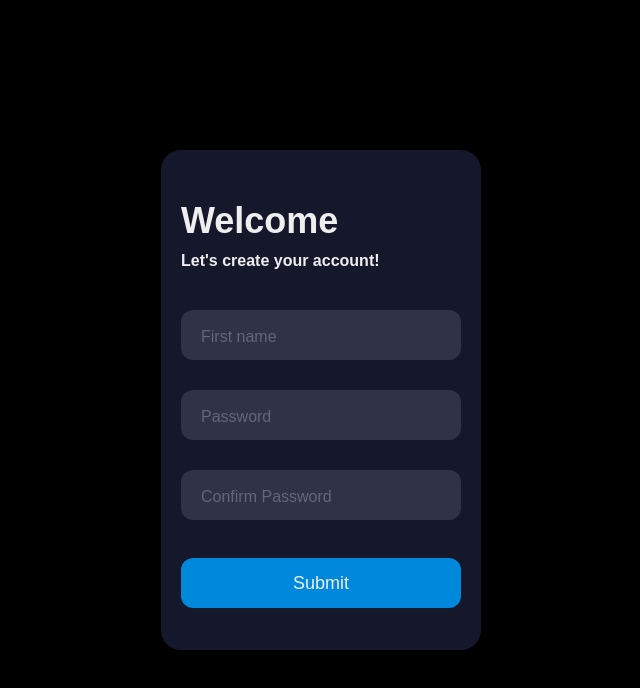
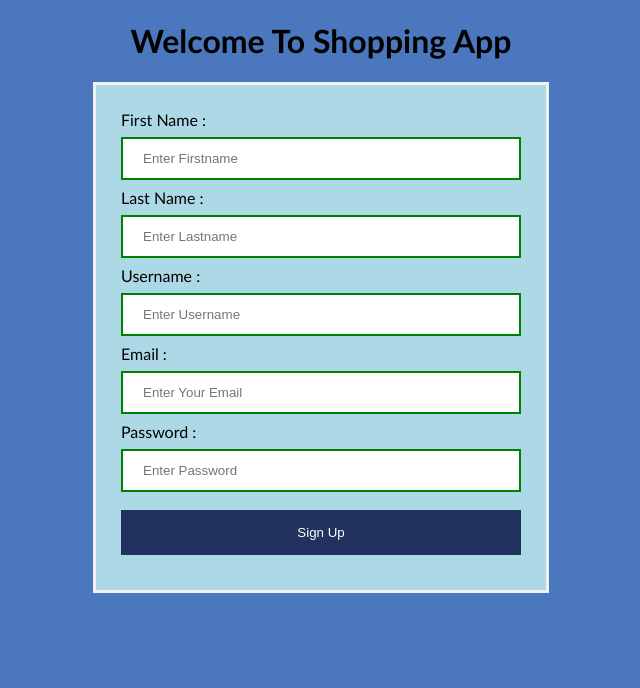
Before and after one commit to JamesKibathi/ShoppingList-App-GRP4-FrontEnd, a React (Create React App) app in the folder front-end/: page /signup in a window 1280 px wide. Shown: the top 688 px of the page, without its empty margins (319-959 px from the left). Built offline with nearby package versions, Linux system fonts and the light colour scheme.

Commit message:
Fixed bugs on the Login/Signup screens

```diff
--- a/front-end/src/APP/index.jsx
+++ b/front-end/src/APP/index.jsx
@@ -7,7 +7,7 @@ import { BrowserRouter,Routes,Route } from "react-router-dom";
 const APP=()=>{
   return <BrowserRouter>
     <Routes >
-        <Route path="" element={<Login/>}/>
+    <Route path="" element={<Login/>}/>
         <Route path="/signup" element={<Signup/>} />
         <Route path="/app" element={<App/>} />
     </Routes>
--- a/front-end/src/Login.js
+++ b/front-end/src/Login.js
@@ -27,28 +27,47 @@ function Login() {
             localStorage.setItem("authenticate", true)
             navigate("/app")
         }
+        else{
+            alert("Wrong credentials, Please check username or password")
+        }
 
     }
 
     return (
-        <div className='mainDiv'>
-        <form class="form" onSubmit={handleSubmit}>
-            <div className="title">Welcome</div>
-            <div className="subtitle">Let's create your account!</div>
-            <div className="input-container ic1">
-                <input id="firstname" className="input" type="text" placeholder=" " onChange={(e) => setUserName(e.target.value)} value={username} />
-                <div className="cut"></div>
-                <label for="firstname" className="placeholder">First name</label>
+
+        <>
+        <div className="login-body">
+          <center> <h1> Welcome To Shopping App </h1> </center>
+          <form onSubmit={handleSubmit} className='form'>
+            <div className="container">
+              <label>Username : </label>
+              <input type="text" placeholder="Enter Username" name="username" onChange={(e) => setUserName(e.target.value)} value={username}/>
+              <label>Password : </label>
+              <input type="password" placeholder="Enter Password" name="password" value={password} onChange={(e) => setPassword(e.target.value)}/>
+              <button type="submit">Login</button>
+              <Link to="/signup">Don't have an account? Create Account</Link>
             </div>
-            <div className="input-container ic2">
-                <input id="lastname" className="input" type="text" placeholder=" " value={password} onChange={(e) => setPassword(e.target.value)} />
-                <div className="cut"></div>
-                <label for="lastname" class="placeholder">Password</label>
-            </div>
-            <Link to="/signup">Signup</Link>
-            <input type="submit" class="submit" value="Submit" />
-        </form>
+          </form>
         </div>
+      </>
+        // <div className='mainDiv'>
+        // <form class="form" onSubmit={handleSubmit}>
+        //     <div className="title">Welcome</div>
+        //     <div className="subtitle">Let's create your account!</div>
+        //     <div className="input-container ic1">
+        //         <input id="firstname" className="input" type="text" placeholder=" " onChange={(e) => setUserName(e.target.value)} value={username} />
+        //         <div className="cut"></div>
+        //         <label for="firstname" className="placeholder">First name</label>
+        //     </div>
+        //     <div className="input-container ic2">
+        //         <input id="lastname" className="input" type="text" placeholder=" " value={password} onChange={(e) => setPassword(e.target.value)} />
+        //         <div className="cut"></div>
+        //         <label for="lastname" class="placeholder">Password</label>
+        //     </div>
+        //     <Link to="/signup">Signup</Link>
+        //     <input type="submit" class="submit" value="Submit" />
+        // </form>
+        // </div>
     )
 }
 
--- a/front-end/src/Signup.js
+++ b/front-end/src/Signup.js
@@ -20,35 +20,74 @@ function Signup() {
     else {
     event.preventDefault()
       localStorage.getItem ("authenticate", true)
-      nav("/app")
+      alert("Account created successfully.Proceed to Login")
+      nav("/")
     }
     }
 
 
 
+
   return (
-    <div className='mainDiv'>
-    <form class="form" onSubmit={handleSubmit}>
-      <div className="title">Welcome</div>
-      <div className="subtitle">Let's create your account!</div>
-      <div className="input-container ic1">
-        <input id="firstname" className="input" type="text" placeholder=" " value={firstname} onChange={(e) =>setFirstName(e.target.value)} />
-        <div className="cut"></div>
-        <label for="firstname" class="placeholder">First name</label>
+
+    <>
+      <div className="login-body">
+        <center> <h1> Welcome To Shopping App </h1> </center>
+        <form onSubmit={handleSubmit} className='form'>
+          <div className="container">
+            <label>First Name : </label>
+            <input  type="text" placeholder="Enter Firstname" name="username" />
+            <label>Last Name : </label>
+            <input  type="text" placeholder="Enter Lastname" name="username" />
+            <label>Username : </label>
+            <input type="text" placeholder="Enter Username" name="username" value={firstname} onChange={(e) =>setFirstName(e.target.value)} />
+            <label>Email : </label>
+            <input type="text" placeholder="Enter Your Email" name="username" />
+            <label>Password : </label>
+            <input type="password" placeholder="Enter Password" name="password" value={password} onChange={(e) => setPassword(e.target.value)}/>
+            <button type="submit">Sign Up</button>
+          </div>
+        </form>
       </div>
-      <div className="input-container ic2">
-        <input id="lastname" className="input" type="text" placeholder=" " value={password} onChange={(e) => setPassword(e.target.value)} />
-        <div className="cut"></div>
-        <label for="lastname" className="placeholder">Password</label>
-      </div>
-      <div className="input-container ic2">
-        <input id="email" class="input" type="text" placeholder=" "  />
-        <div className="cut cut-short"></div>
-        <label for="email" className="placeholder">Confirm Password</label>
-      </div>
-      <input type="submit" className="submit" Sign-Up />
-    </form>
-    </div>
+    </>
+    // <div className='mainDiv'>
+    // <form class="form" onSubmit={handleSubmit}>
+    //   <div className="title">WELCOME</div>
+    //   <div className="subtitle">Let's create your account!</div>
+    //   {/* t.string "first_name"
+    // t.string "last_name"
+    // t.string "email"
+    // t.string "user_name"
+    // t.string "password" */}
+
+    //   <div className="input-container ic1">
+    //     <input id="firstname" className="input" type="text" placeholder=" " value={firstname} onChange={(e) =>setFirstName(e.target.value)} />
+    //     <div className="cut"></div>
+    //     <label for="firstname" class="placeholder">First name</label>
+    //   </div>
+    //   <div className="input-container ic2">
+    //     <input id="lastname" className="input" type="text" placeholder=" "  />
+    //     <div className="cut"></div>
+    //     <label for="lastname" className="placeholder">Last Name</label>
+    //   </div>
+    //   <div className="input-container ic2">
+    //     <input id="lastname" className="input" type="email" placeholder=" " />
+    //     <div className="cut"></div>
+    //     <label for="lastname" className="placeholder">Email</label>
+    //   </div>
+    //   <div className="input-container ic2">
+    //     <input id="lastname" className="input" type="text" placeholder=" "/>
+    //     <div className="cut"></div>
+    //     <label for="lastname" className="placeholder">Username</label>
+    //   </div>
+    //   <div className="input-container ic2">
+    //     <input id="lastname" className="input" type="text" placeholder=" " value={password} onChange={(e) => setPassword(e.target.value)} />
+    //     <div className="cut"></div>
+    //     <label for="lastname" className="placeholder">Password</label>
+    //   </div>
+    //   <input type="submit" className="submit" Sign-Up />
+    // </form>
+    // </div>
   )
 }
 
--- a/front-end/src/login.css
+++ b/front-end/src/login.css
@@ -1,4 +1,4 @@
-mainDiv {
+/* mainDiv {
     align-items: center;
     background-color: #000;
     display: flex;
@@ -122,3 +122,59 @@ mainDiv {
   .submit:active {
     background-color: #06b;
   }
+
+   */
+
+
+
+  .login-body{
+    font-family: Calibri, Helvetica, sans-serif;
+    /* background-color: pink;   */
+    width: 100%;
+    height: auto;
+    display: flex;
+    justify-content: center;
+    align-items: center;
+    flex-direction: column;
+}
+
+button {
+    background-color: #21325e;
+    width: 100%;
+     color: white;
+     padding: 15px;
+     margin: 10px 0px;
+     border: none;
+     cursor: pointer;
+      }
+.form {
+    display: flex;
+     border: 3px solid #f1f1f1;
+
+     justify-content: center;
+     align-content: center;
+     background-color: lightblue;
+     padding: 25px;
+
+
+ }
+
+ .container{
+    width:50vh;
+ }
+input[type=text], input[type=password] {
+     width: 100%;
+     margin: 8px 0;
+     padding: 12px 20px;
+     display: inline-block;
+     border: 2px solid green;
+     box-sizing: border-box;
+ }
+button:hover {
+     opacity: 0.7;
+ }
+.cancelbtn {
+     width: auto;
+     padding: 10px 18px;
+     margin: 10px 5px;
+ }
--- a/front-end/src/signup.css
+++ b/front-end/src/signup.css
@@ -1,4 +1,4 @@
-.mainDiv {
+/* .mainDiv {
     align-items: center;
     background-color: #000;
     display: flex;
@@ -121,4 +121,56 @@
 
   .submit:active {
     background-color: #06b;
-  }
+  } */
+
+  .login-body{
+    font-family: Calibri, Helvetica, sans-serif;
+    /* background-color: pink;   */
+    width: 100%;
+    height: auto;
+    display: flex;
+    justify-content: center;
+    align-items: center;
+    flex-direction: column;
+}
+
+button {
+    background-color: #21325e;
+    width: 100%;
+     color: white;
+     padding: 15px;
+     margin: 10px 0px;
+     border: none;
+     cursor: pointer;
+      }
+.form {
+    display: flex;
+     border: 3px solid #f1f1f1;
+
+     justify-content: center;
+     align-content: center;
+     background-color: lightblue;
+     padding: 25px;
+
+
+ }
+
+ .container{
+    width:50vh;
+ }
+input[type=text], input[type=password] {
+     width: 100%;
+     margin: 8px 0;
+     padding: 12px 20px;
+     display: inline-block;
+     border: 2px solid green;
+     box-sizing: border-box;
+ }
+button:hover {
+     opacity: 0.7;
+ }
+.cancelbtn {
+     width: auto;
+     padding: 10px 18px;
+     margin: 10px 5px;
+ }
```
